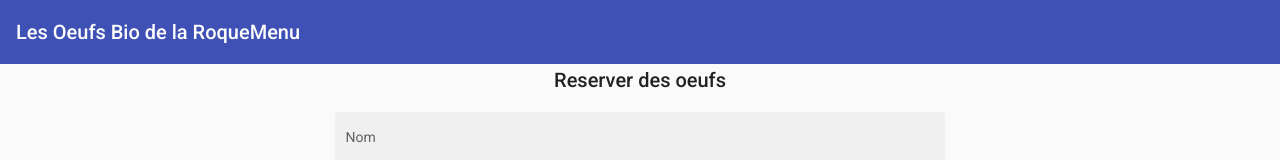
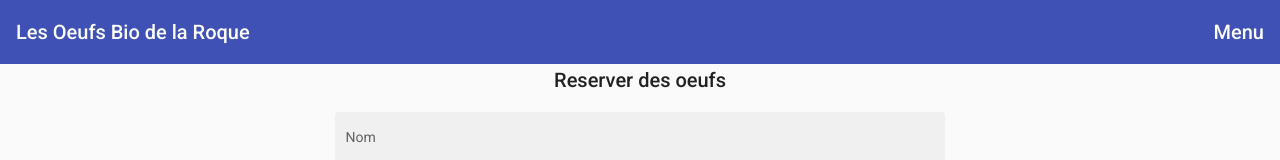
Before and after one commit to Celine30/-fresh_eggs, an Angular app: page / in a window 1280 px wide. Shown: the top 160 px of the page. Built offline with nearby package versions, Linux system fonts and the light colour scheme.

Commit message:
Style Menu

```diff
--- a/src/app/app.component.scss
+++ b/src/app/app.component.scss
@@ -0,0 +1,27 @@
+mat-sidenav-container{
+    min-height: 100%;
+    .navbar_material{
+        justify-content: space-between;
+        em{
+            margin-left: 1rem;
+            font-size: 0.5em;
+        }
+        .link_menu{
+            cursor: pointer;
+        }
+    }
+
+    mat-sidenav{
+        width: 200px;
+        padding: 10px;
+
+        mat-icon{
+            margin-right: 5px;
+        }
+    }
+
+    .container_bloc{
+        min-height: 85vh;
+    }
+
+}
--- a/src/app/app.component.ts
+++ b/src/app/app.component.ts
@@ -7,4 +7,5 @@ import { Component } from '@angular/core';
 })
 export class AppComponent {
   title = 'fresh-eggs';
+  opened = false;
 }
```
